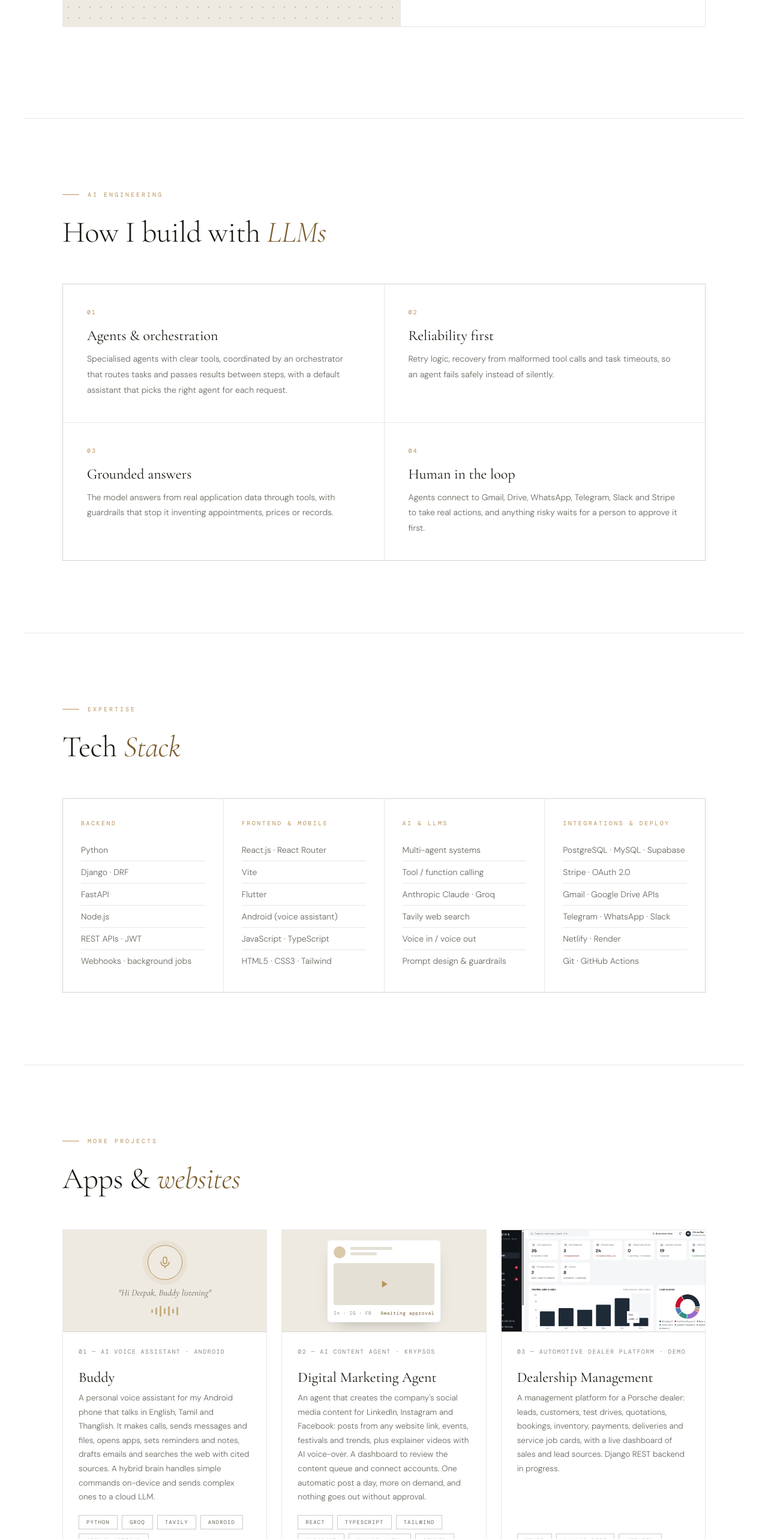
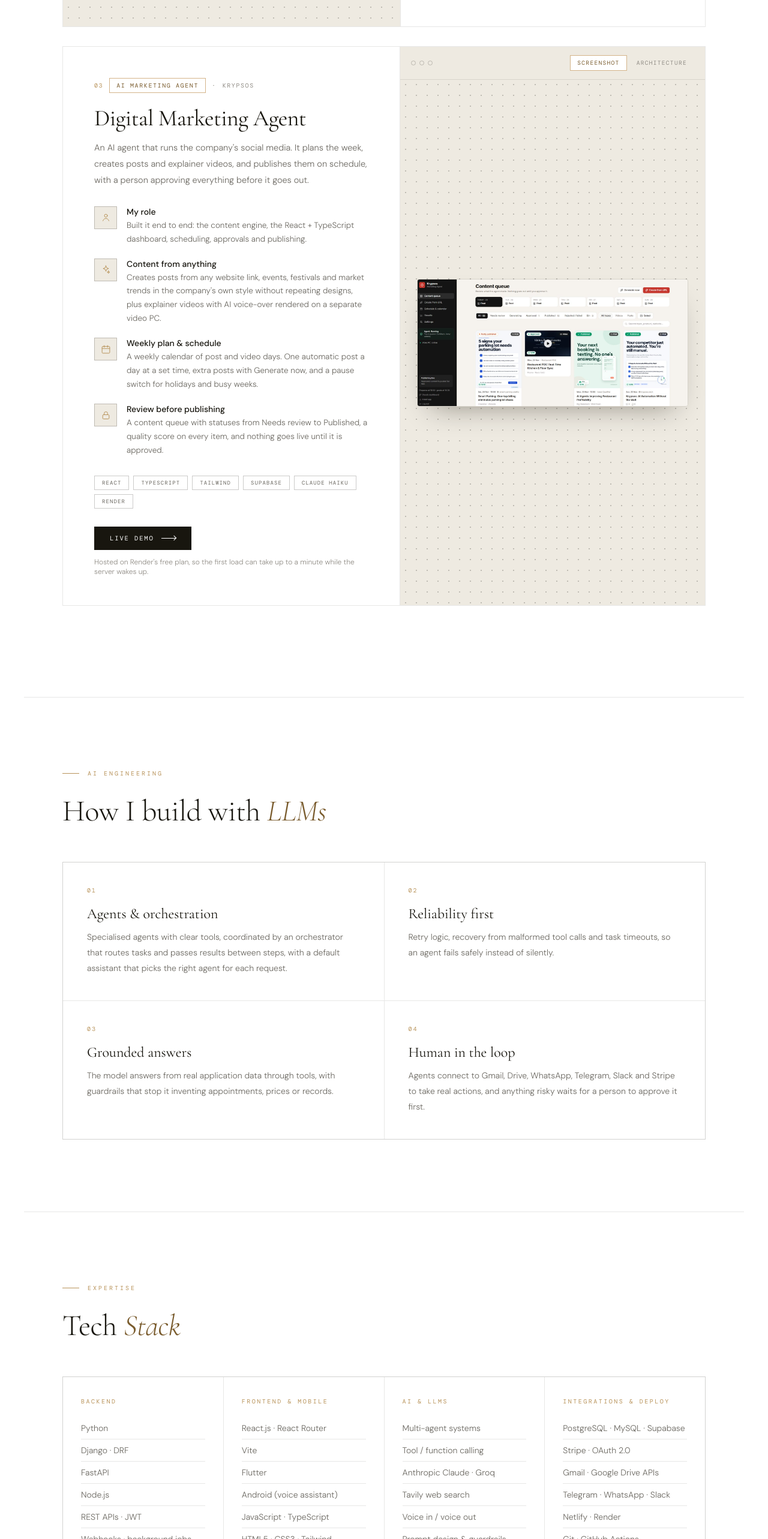
Before and after one commit to harideepak2004/Harideepak, a React (Vite) app: page / in a window 1280 px wide. Shown: the part 5620-8186 px from the top of the page at 60% size. Built offline with nearby package versions, Linux system fonts and the light colour scheme; a web font is replaced by a local one.

Commit message:
Add Digital Marketing Agent case study

```diff
--- a/src/components/Work.jsx
+++ b/src/components/Work.jsx
@@ -76,7 +76,28 @@ function AuraDiagram() {
   )
 }
 
-const diagrams = { superAgent: SuperAgentDiagram, aura: AuraDiagram }
+function MarketingDiagram() {
+  const m = 'a3'
+  return (
+    <svg viewBox="0 0 440 340" role="img" aria-label="Architecture: a React dashboard and a daily scheduler drive the agent API on Render, which uses Claude Haiku to write content, stores posts and media in Supabase, gets videos from a video PC, and publishes approved content to social media">
+      <Marker id={m} />
+      <Node x={70} y={16} w={140} h={44} title="React Dashboard" sub="Vite · TypeScript" />
+      <Node x={230} y={16} w={140} h={44} title="Scheduler" sub="1 post a day" variant="ext" />
+      <Arrow id={m} d="M140 60V94" /><Arrow id={m} d="M300 60V94" />
+      <Node x={50} y={98} w={340} h={50} title="Agent API · Render" sub="content engine · review queue · approvals" variant="hi" />
+      <Line d="M220 148V166M64 166H376" />
+      {[64, 168, 272, 376].map((x) => <Arrow key={x} id={m} d={`M${x} 166V184`} />)}
+      <Node x={16} y={188} w={96} h={52} title="Claude Haiku" sub="writes posts" variant="ext" />
+      <Node x={120} y={188} w={96} h={52} title="Supabase" sub="DB · media" variant="db" />
+      <Node x={224} y={188} w={96} h={52} title="Video PC" sub="voice-over" variant="ext" />
+      <Node x={328} y={188} w={96} h={52} title="Approval" sub="human check" />
+      <Arrow id={m} d="M376 240V280" />
+      <Node x={250} y={284} w={174} h={44} title="Social media" sub="IG · LinkedIn · FB" variant="ext" />
+    </svg>
+  )
+}
+
+const diagrams = { superAgent: SuperAgentDiagram, aura: AuraDiagram, marketing: MarketingDiagram }
 
 function Roster({ tiers }) {
   const total = tiers.reduce((n, t) => n + t.agents.length, 0)
--- a/src/data.js
+++ b/src/data.js
@@ -68,7 +68,7 @@ export const experience = [
 
 // icon: one of 'user' | 'mail' | 'shield' | 'lock' | 'calendar' | 'card' | 'spark'
 // agent status (optional): e.g. 'In progress' shows a small tag on the agent card
-// diagram: one of 'superAgent' | 'aura'
+// diagram: one of 'superAgent' | 'aura' | 'marketing'
 // screenshot: path under /public (optional). When set, the card shows
 //             Screenshot / Architecture tabs.
 export const caseStudies = [
@@ -144,6 +144,24 @@ export const caseStudies = [
     diagram: 'aura',
     diagramLabel: 'architecture · aura',
   },
+  {
+    kind: 'AI Marketing Agent',
+    org: 'Krypsos',
+    title: 'Digital Marketing Agent',
+    desc: 'An AI agent that runs the company\'s social media. It plans the week, creates posts and explainer videos, and publishes them on schedule, with a person approving everything before it goes out.',
+    highlights: [
+      { icon: 'user', title: 'My role', text: 'Built it end to end: the content engine, the React + TypeScript dashboard, scheduling, approvals and publishing.' },
+      { icon: 'spark', title: 'Content from anything', text: 'Creates posts from any website link, events, festivals and market trends in the company\'s own style without repeating designs, plus explainer videos with AI voice-over rendered on a separate video PC.' },
+      { icon: 'calendar', title: 'Weekly plan & schedule', text: 'A weekly calendar of post and video days. One automatic post a day at a set time, extra posts with Generate now, and a pause switch for holidays and busy weeks.' },
+      { icon: 'lock', title: 'Review before publishing', text: 'A content queue with statuses from Needs review to Published, a quality score on every item, and nothing goes live until it is approved.' },
+    ],
+    tags: ['React', 'TypeScript', 'Tailwind', 'Supabase', 'Claude Haiku', 'Render'],
+    demo: 'https://social-media-agent-y7yv.onrender.com/',
+    demoNote: 'Hosted on Render\'s free plan, so the first load can take up to a minute while the server wakes up.',
+    screenshot: '/img/marketing-agent.jpg',
+    diagram: 'marketing',
+    diagramLabel: 'architecture · marketing-agent',
+  },
 ]
 
 export const aiPrinciples = [
@@ -172,15 +190,6 @@ export const earlierWork = [
     mock: 'voice',
     desc: 'A personal voice assistant for my Android phone that talks in English, Tamil and Thanglish. It makes calls, sends messages and files, opens apps, sets reminders and notes, drafts emails and searches the web with cited sources. A hybrid brain handles simple commands on-device and sends complex ones to a cloud LLM.',
     tags: ['Python', 'Groq', 'Tavily', 'Android', 'GitHub Actions'],
-  },
-  {
-    title: 'Digital Marketing Agent',
-    kind: 'AI content agent · Krypsos',
-    url: 'https://social-media-agent-y7yv.onrender.com/',
-    image: null,
-    mock: 'social',
-    desc: 'An agent that creates the company\'s social media content for LinkedIn, Instagram and Facebook: posts from any website link, events, festivals and trends, plus explainer videos with AI voice-over. A dashboard to review the content queue and connect accounts. One automatic post a day, more on demand, and nothing goes out without approval.',
-    tags: ['React', 'TypeScript', 'Tailwind', 'Supabase', 'Claude Haiku', 'Render'],
   },
   {
     title: 'Dealership Management',
```
Also changed, not shown: public/img/marketing-agent.jpg (added).
